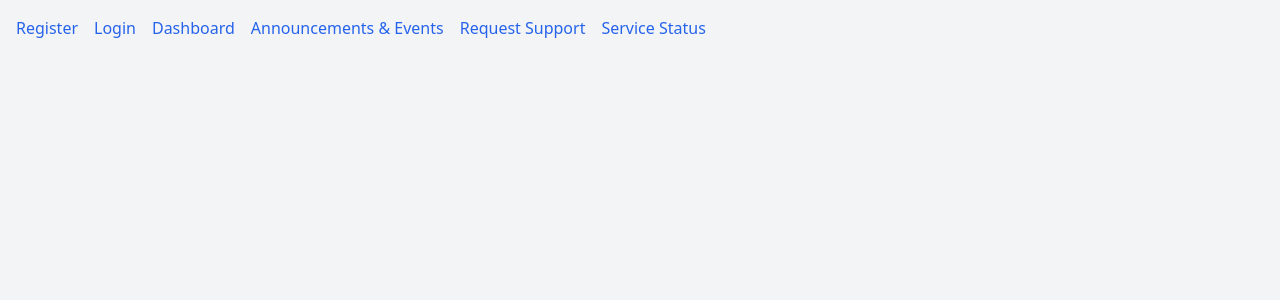
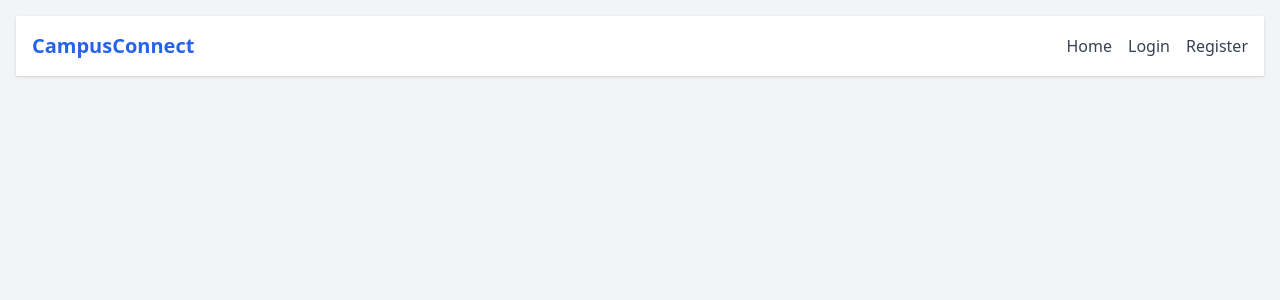
Before and after one commit to MICHAELSIBANDA/ICEP-group-2, a React (Create React App) app in the folder frontend/: page / in a window 1280 px wide. Shown: the top 300 px of the page. Built offline with nearby package versions, Linux system fonts and the light colour scheme.

Commit message:
Navbar Updated

```diff
--- a/frontend/src/App.js
+++ b/frontend/src/App.js
@@ -1,12 +1,14 @@
 // src/App.js
 import React from 'react';
-import { BrowserRouter as Router, Routes, Route, Link } from 'react-router-dom';
+import { BrowserRouter as Router, Routes, Route } from 'react-router-dom';
 import Dashboard from './pages/student/dashboard';
 import AnnouncementsEvents from './pages/student/announcements-events';
 import RequestSupport from './pages/student/request-support';
 import ServiceStatus from "./pages/student/service-status";
 import Login from "./pages/login";
 import Register from "./pages/register";
+import NavBar from './components/NavBar';
+
 
 
 function App() {
@@ -14,16 +16,7 @@ function App() {
     <Router>
       <div className="p-4 bg-gray-100 min-h-screen">
         {/* Simple Navigation for Testing */}
-        <nav className="mb-6 space-x-4">
-           <Link className="text-blue-600 hover:underline" to="/register">Register</Link>
-           <Link className="text-blue-600 hover:underline" to="/login">Login</Link>
-          <Link className="text-blue-600 hover:underline" to="/dashboard">Dashboard</Link>
-          <Link className="text-blue-600 hover:underline" to="/announcements-events">Announcements & Events</Link>
-          <Link className="text-blue-600 hover:underline" to="/request-support">Request Support</Link>
-          <Link className="text-blue-600 hover:underline" to="/service-status">Service Status</Link>
-
-
-        </nav>
+        <NavBar userRole="" onLogout={() => { localStorage.removeItem('token'); window.location.href = '/login'; }} />
 
         {/* Page Routes */}
         <Routes>
--- a/frontend/src/components/NavBar.js
+++ b/frontend/src/components/NavBar.js
@@ -1,20 +1,32 @@
 import React from 'react';
 import { Link } from 'react-router-dom';
-import './NavBar.css';
 
 const NavBar = ({ userRole, onLogout }) => {
     return (
-        <nav className="navbar">
-            <div className="navbar-brand">
+        <nav className="navbar flex items-center justify-between p-4 bg-white shadow">
+            <div className="navbar-brand text-xl font-bold text-blue-600 hover:text-blue-800">
                 <Link to="/">CampusConnect</Link>
             </div>
+            <ul className="navbar-menu flex space-x-4 text-gray-700">
 
-            <ul className="navbar-menu">
+                {userRole === '' && (
+                    <>
+                        <li><Link to="/home">Home</Link></li>
+                        <li><Link to="/login">Login</Link></li>
+                        <li><Link to="/register">Register</Link></li>
+                    </>
+                )}
+
                 {userRole === 'student' && (
                     <>
                         <li><Link to="/dashboard">Dashboard</Link></li>
-                        <li><Link to="/announcements">Announcements</Link></li>
+                        <li><Link to="/announcements-events">Announcements</Link></li>
                         <li><Link to="/request-support">Request Support</Link></li>
+                        <li>
+                        <button onClick={onLogout} className="logout-btn text-red-600 hover:text-red-800">
+                            Logout
+                        </button>
+                </li>
                     </>
                 )}
 
@@ -23,14 +35,13 @@ const NavBar = ({ userRole, onLogout }) => {
                         <li><Link to="/admin-dashboard">Dashboard</Link></li>
                         <li><Link to="/admin-announcements">Post Announcements</Link></li>
                         <li><Link to="/admin-requests">View Requests</Link></li>
+                        <li>
+                        <button onClick={onLogout} className="logout-btn text-red-600 hover:text-red-800">
+                            Logout
+                        </button>
+                </li>
                     </>
                 )}
-
-                <li>
-                    <button onClick={onLogout} className="logout-btn">
-                        Logout
-                    </button>
-                </li>
             </ul>
         </nav>
     );
```
